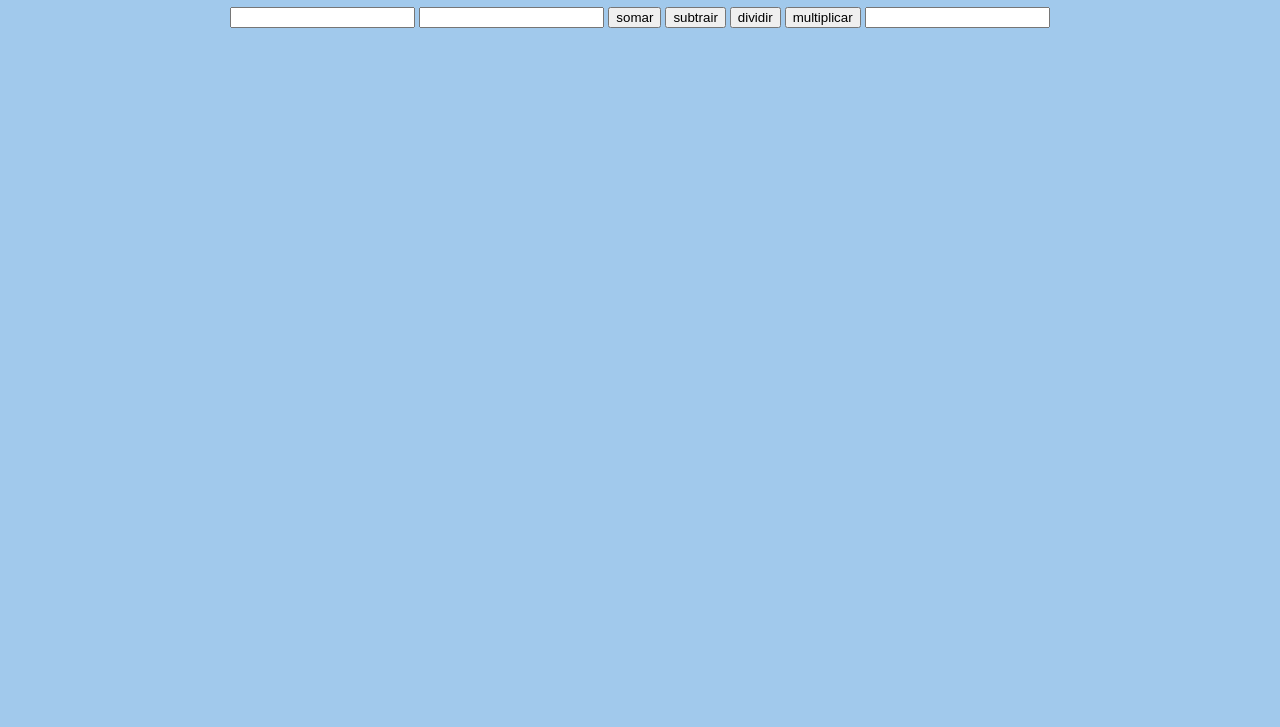
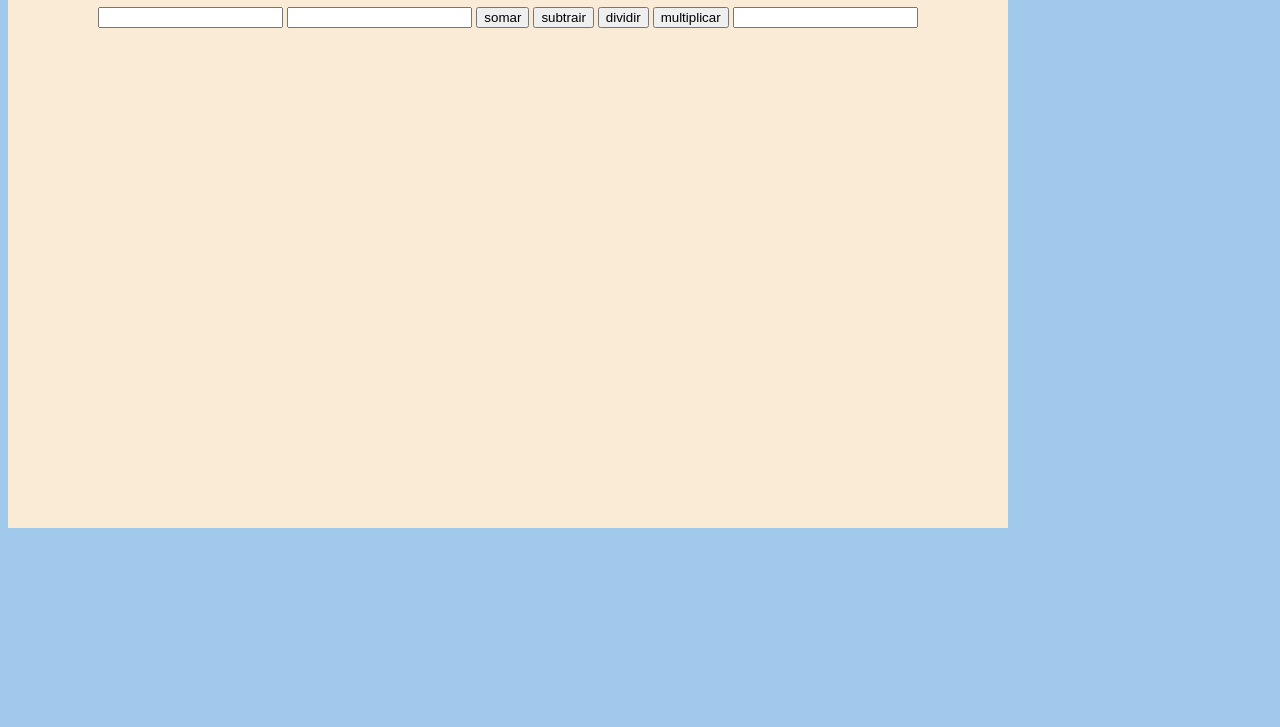
Before and after one commit to pedroteochi/FATEC-PWeb---2022, a plain HTML site: page aula0609/index.html in a window 1280 px wide. Shown: the part 73-800 px from the top of the page. Drawn offline with Linux system fonts and the light colour scheme; files that its build step writes are made by us from their sources.

Commit message:
Tentando

```diff
--- a/aula0609/exercicioCalc/style.css
+++ b/aula0609/exercicioCalc/style.css
@@ -3,4 +3,7 @@ body{
 }
 div{
     text-align: center;
+    background-color:antiquewhite;
+    height: 500px;
+    width: 1000px;
 }
```
Also changed, not shown: aula0609/exercicioCalc/index.html (+1 -3 lines).
